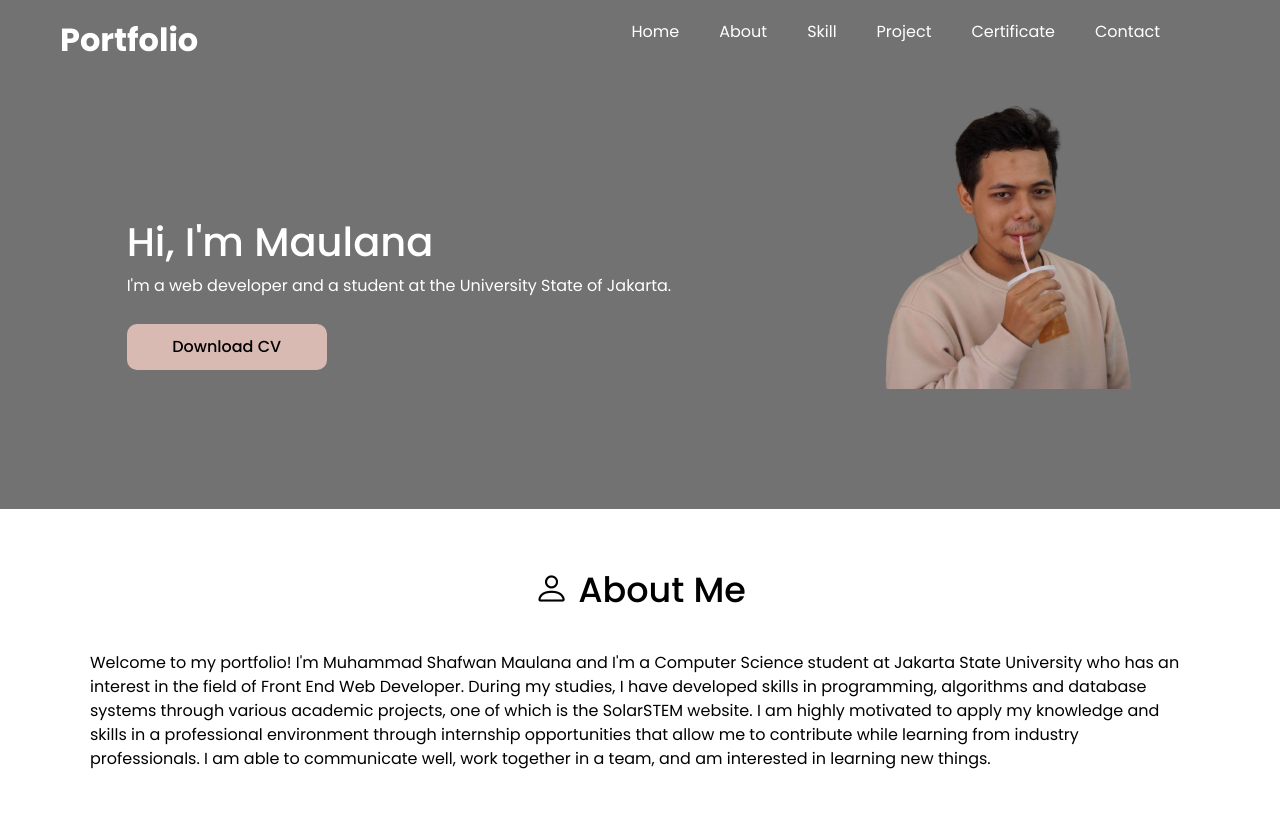
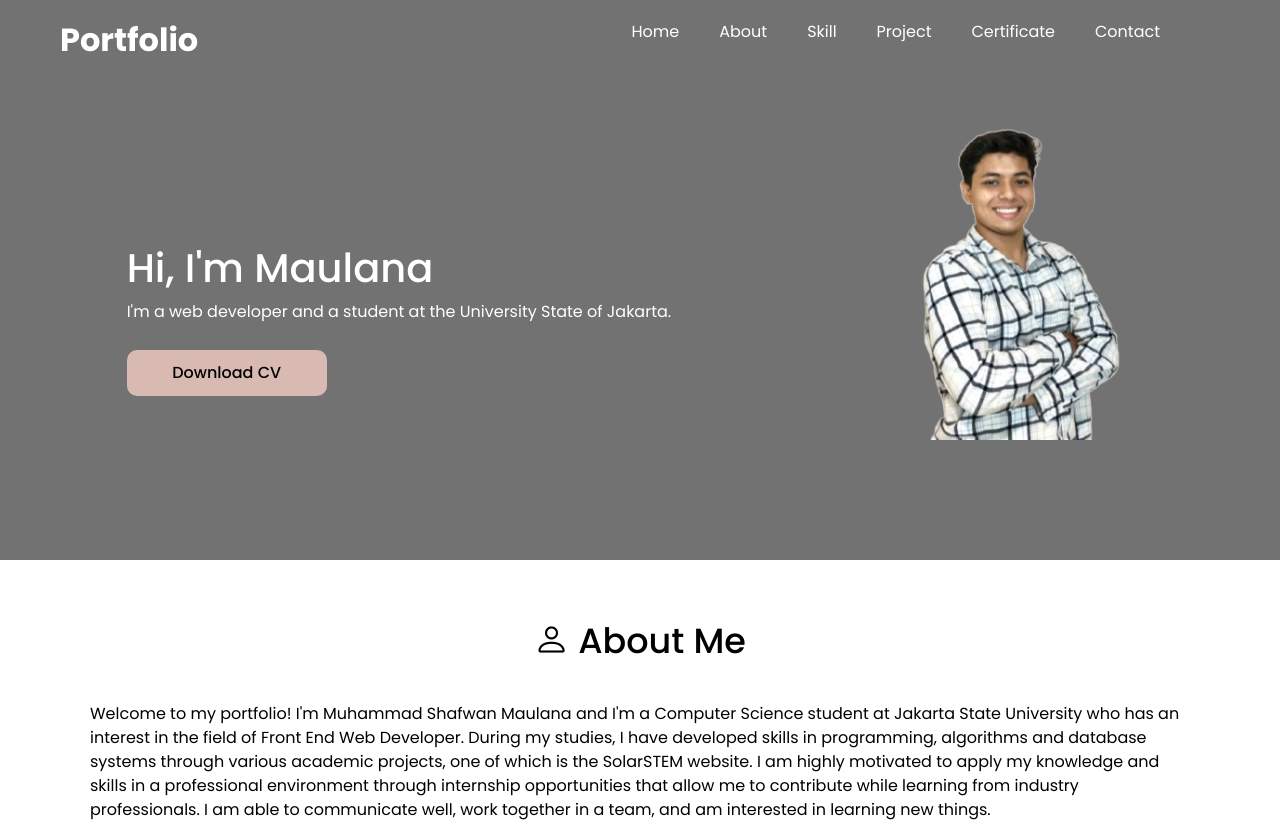
Before and after one commit to JukJerus/web-porto, a plain HTML site: page index.html in a window 1280 px wide. Shown: the top 825 px of the page. Drawn offline with nearby package versions, Linux system fonts and the light colour scheme; a web font is replaced by a local one.

Commit message:
updating image

```diff
--- a/index.html
+++ b/index.html
@@ -67,7 +67,7 @@
         </div>
 
         <aside>
-          <img src="img/tanpabg.png" alt="" />
+          <img src="img/baru.png" alt="" />
         </aside>
       </div>
 
```
Also changed, not shown: img/1696394791718 (2).jpg (deleted), img/baru.png (added), img/edited-removebg-preview.png (deleted).
